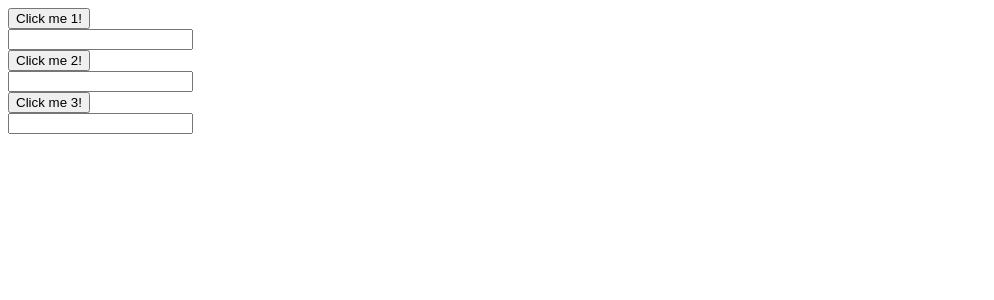
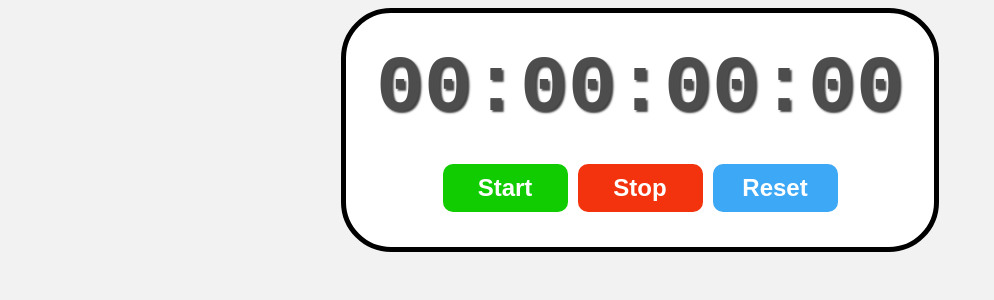
Before and after one commit to Bicsak98/React_JSX, a React (Vite) app in the folder My-react-app/: page / in a window 1280 px wide. Shown: the top 300 px of the page, without its empty margins (0-994 px from the left). Built offline with nearby package versions, Linux system fonts and the light colour scheme.

Commit message:
stopperwatch

```diff
--- a/My-react-app/src/App.jsx
+++ b/My-react-app/src/App.jsx
@@ -18,6 +18,7 @@ import MyComponent_UseEffect from "./MyComponent_UseEffect.jsx";
 import DigitalClock from "./DigitalClock.jsx";
 import ComponentA from "./ComponentA.jsx";
 import MyComponent_UseRef from "./MyComponent_useRef.jsx";
+import StopWatch from "./StopWatch.jsx";
 function App() {
   // const fruits = [{id: 1,name:"apple", calories: 90},
   //                 {id: 2,name:"orange", calories: 120},
@@ -31,7 +32,8 @@ function App() {
 
   return(
     <>
-    <MyComponent_UseRef></MyComponent_UseRef>
+    <StopWatch></StopWatch>
+    {/* <MyComponent_UseRef></MyComponent_UseRef> */}
     {/* <ComponentA></ComponentA> */}
     {/* <DigitalClock></DigitalClock> */}
     {/* <MyComponent_UseEffect></MyComponent_UseEffect> */}
--- /dev/null
+++ b/My-react-app/src/StopWatch.jsx
@@ -0,0 +1,69 @@
+import React, {useState, useEffect, useRef} from "react"
+
+
+function StopWatch(){
+
+    const [isRunning,setIsRunning] = useState(false);
+    const [elapsedTime, setElapsedTime] = useState(0);
+    const intervalIdRef = useRef(null);
+    const startTimeRef = useRef(0);
+
+    useEffect(() => {
+        if(isRunning){
+            intervalIdRef.current = setInterval(() => {
+                setElapsedTime(Date.now() - startTimeRef.current);
+            }, 10);
+        }
+
+        return () => {
+            clearInterval(intervalIdRef.current);
+        }
+    },[isRunning]);
+
+    function start(){
+        setIsRunning(true);
+        startTimeRef.current = Date.now() - elapsedTime;
+
+
+    }
+
+    function stop(){
+        setIsRunning(false);
+
+    }
+
+    function reset(){
+        setElapsedTime(0);
+        setIsRunning(false);
+    }
+
+    function formatTime(){
+
+        let hours = Math.floor(elapsedTime / (1000 * 60 * 60));
+        let minutes = Math.floor(elapsedTime / (1000 * 60) % 60);
+        let secs = Math.floor(elapsedTime / 1000 % 60);
+        let milsecs = Math.floor((elapsedTime % 1000) / 10);
+
+        hours = String(hours).padStart(2, "0");
+        minutes = String(minutes).padStart(2, "0");
+        secs = String(secs).padStart(2, "0");
+        milsecs = String(milsecs).padStart(2, "0");
+
+        return `${hours}:${minutes}:${secs}:${milsecs}`;
+    }
+
+    return(<>
+        <div className="stopwatch">
+            <div className="display">{formatTime()}</div>
+            <div className="controls">
+                <button className="start-button" onClick={start}>Start</button>
+                <button className="stop-button" onClick={stop}>Stop</button>
+                <button className="reset-button" onClick={reset}>Reset</button>
+            </div>
+        </div>
+    </>
+    );
+
+}
+
+export default StopWatch
--- a/My-react-app/src/index.css
+++ b/My-react-app/src/index.css
@@ -322,7 +322,69 @@ li{
   text-shadow: 3px 3px 5px hsla(0, 0%, 0%, 0.75);
 } */
 
-.box{
+/* .box{
   border: 3px solid;
   padding: 25px;
+} */
+
+body{
+  display: flex;
+  flex-direction: column;
+  align-items: center;
+  background-color: hsl(0, 0%, 95%);
 }
+
+.stopwatch{
+  display: flex;
+  flex-direction: column;
+  align-items: center;
+  border: 5px solid;
+  border-radius: 50px;
+  background-color: white;
+  padding: 30px;
+}
+
+.display{
+  font-size: 5rem;
+  font-family: monospace;
+  font-weight: bold;
+  color: hsl(0, 0%, 30%);
+  text-shadow: 2px 2px 2px hsla(0, 0%, 0%, 0.75);
+  margin-bottom: 25px;
+}
+
+.controls button{
+  font-size: 1.5rem;
+  font-weight: bold;
+  padding: 10px 20px;
+  margin: 5px;
+  min-width: 125px;
+  border: none;
+  border-radius: 10px;
+  cursor: pointer;
+  color: white;
+  transition: background-color 0.5s ease;
+}
+
+.start-button{
+  background-color: hsl(115, 100%, 40%);
+}
+.start-button:hover{
+  background-color: hsl(115, 100%, 35%);
+}
+
+.stop-button{
+  background-color: hsl(10, 90%, 50%);
+}
+
+.stop-button:hover{
+  background-color: hsl(10, 90%, 45%);
+}
+
+.reset-button{
+  background-color: hsl(205, 90%, 60%);
+}
+
+.reset-button:hover{
+  background-color: hsl(205, 90%, 55%);
+}
```
